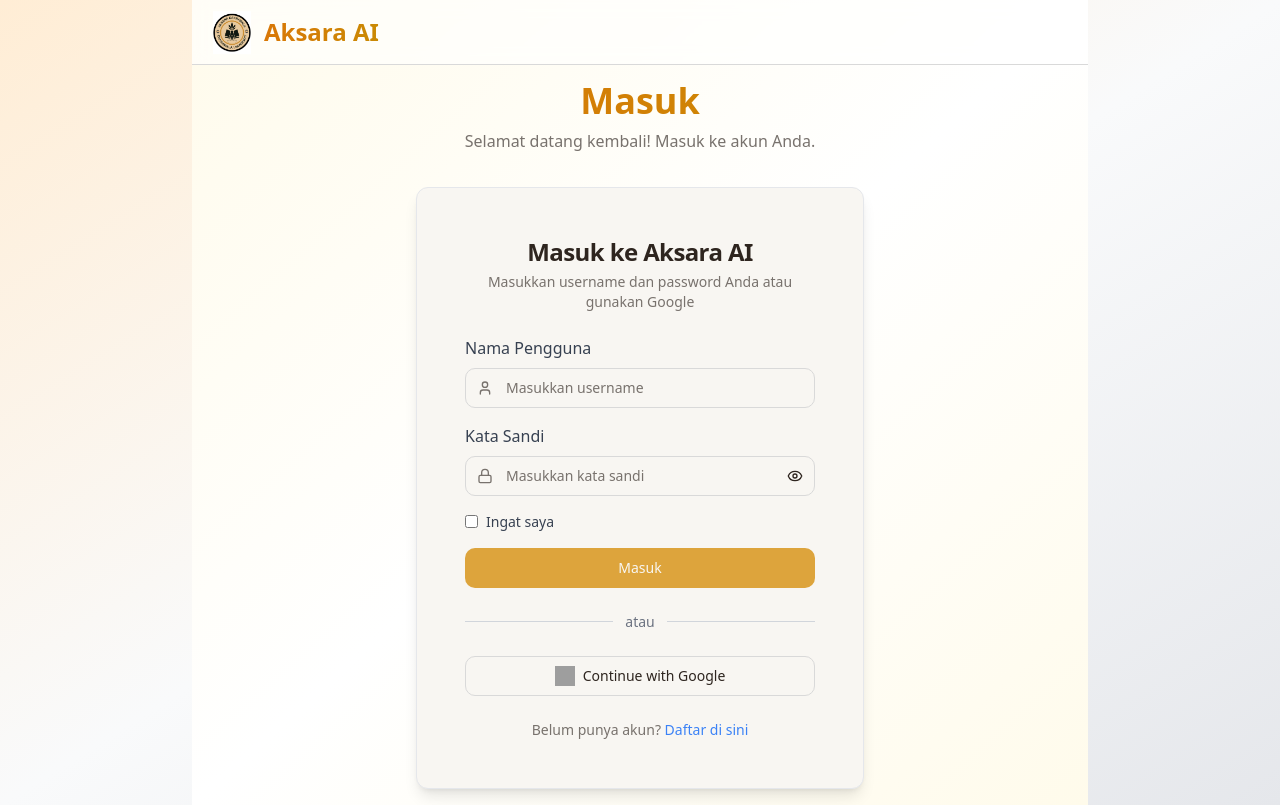
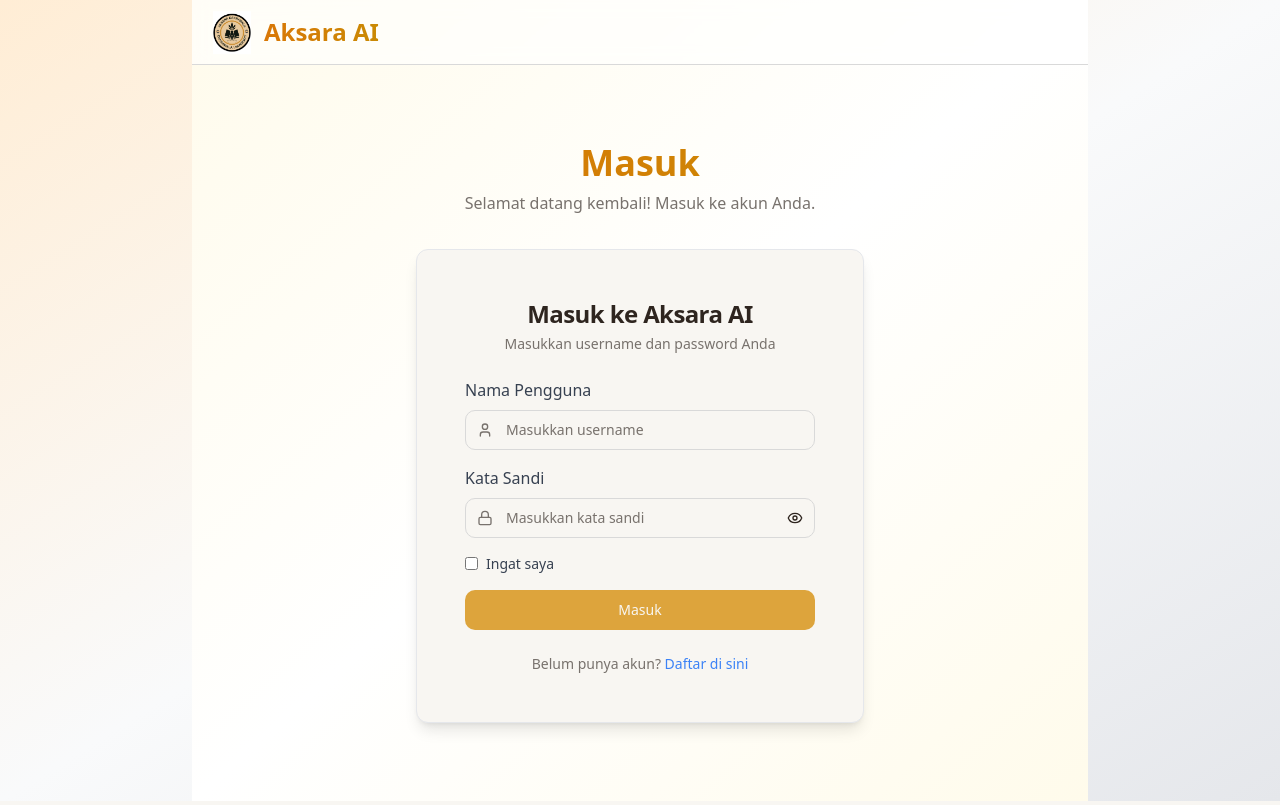
Before and after one commit to Universitas-Cakrawala/aksara-ai, a React (Vite) app in the folder aksara-ai-frontend/: page /login in a window 1280 px wide. Built offline with nearby package versions, Linux system fonts and the light colour scheme; no server answers; grey boxes are pictures that could not be loaded; the HTML template or start-up script is replaced by a standard one.

Commit message:
refactor: update package-lock.json and clean up LoginForm component

```diff
--- a/aksara-ai-frontend/src/components/LoginForm.tsx
+++ b/aksara-ai-frontend/src/components/LoginForm.tsx
@@ -7,8 +7,7 @@
 import { Eye, EyeOff, Lock, User } from 'lucide-react';
 import React, { useState } from 'react';
 import { useForm } from 'react-hook-form';
-import { Link } from 'react-router-dom';
-import { useNavigate } from 'react-router-dom';
+import { Link, useNavigate } from 'react-router-dom';
 import * as z from 'zod';
 
 const loginSchema = z.object({
@@ -46,7 +45,6 @@
                         }
                     } catch {}
                 }
-                // default redirect
                 navigate('/chat');
             });
             if (data.remember) localStorage.setItem('ingatUser', data.username);
@@ -57,22 +55,12 @@
         }
     };
 
-    const handleGoogleLogin = async () => {
-        try {
-            // await loginWithGoogle(); // ambil dari AuthContext (misalnya Firebase Google Auth)
-        } catch (error: any) {
-            setError('root', {
-                message: error.message || 'Gagal login dengan Google',
-            });
-        }
-    };
-
     return (
         <Card className="mx-auto w-full max-w-md shadow-lg transition-shadow duration-300 hover:shadow-xl">
             <CardHeader className="space-y-1">
                 <CardTitle className="text-center text-2xl font-bold">Masuk ke Aksara AI</CardTitle>
                 <CardDescription className="text-center text-muted-foreground">
-                    Masukkan username dan password Anda atau gunakan Google
+                    Masukkan username dan password Anda
                 </CardDescription>
             </CardHeader>
 
@@ -136,24 +124,6 @@
                     </Button>
                 </form>
 
-                {/* Divider */}
-                <div className="my-6 flex items-center">
-                    <hr className="flex-1 border-gray-300" />
-                    <span className="px-3 text-sm text-gray-500">atau</span>
-                    <hr className="flex-1 border-gray-300" />
-                </div>
-
-                {/* Tombol Google */}
-                <Button
-                    type="button"
-                    variant="outline"
-                    className="flex w-full items-center justify-center gap-2"
-                    onClick={handleGoogleLogin}
-                >
-                    <img src="https://www.svgrepo.com/show/475656/google-color.svg" alt="Google" className="h-5 w-5" />
-                    Continue with Google
-                </Button>
-
                 {/* Navigasi daftar */}
                 <div className="mt-6 text-center">
                     <p className="text-sm text-muted-foreground">
```
Also changed, not shown: 1 other file (tests, documents, lock files or other folders).
